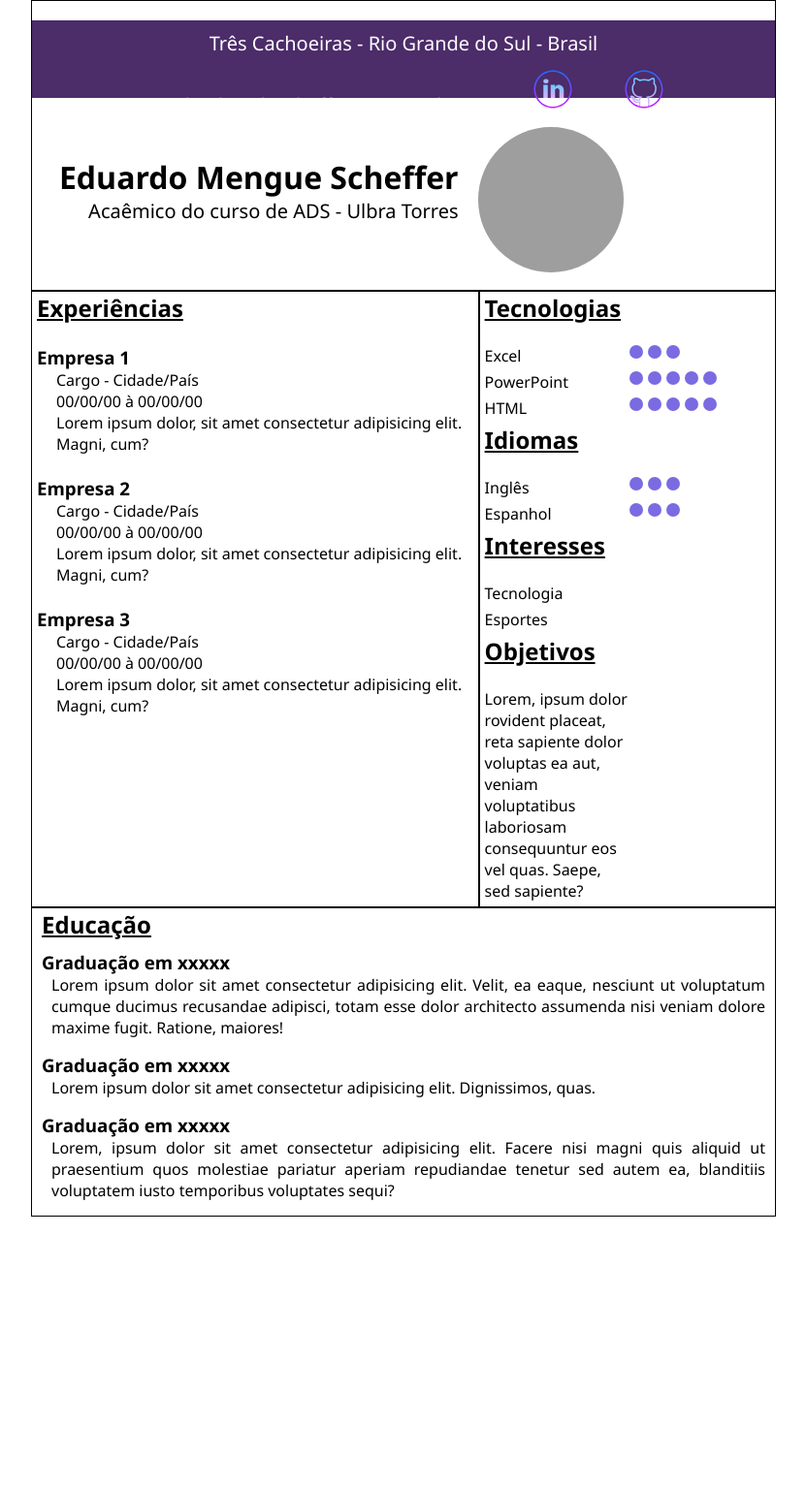
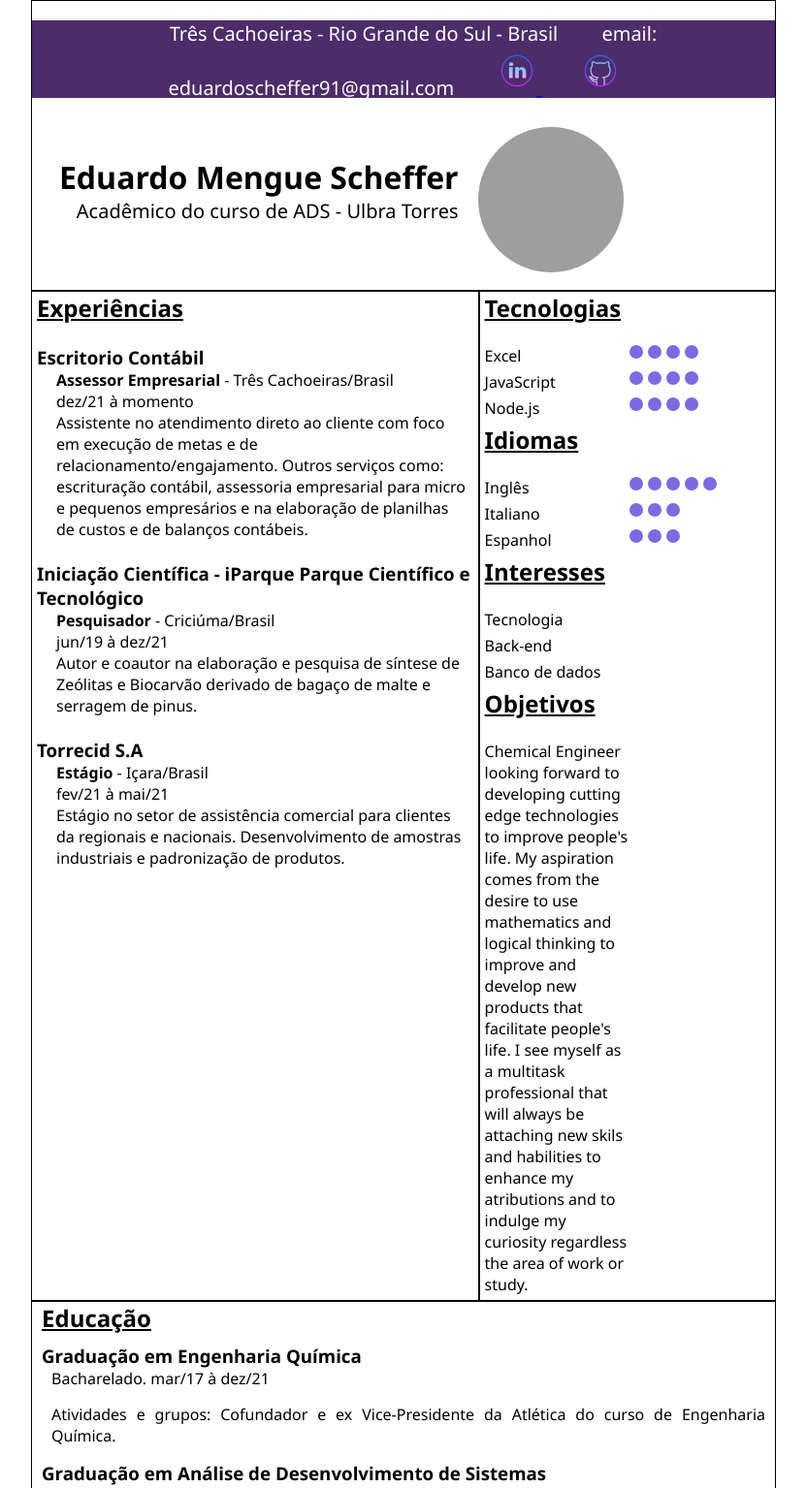
Before and after one commit to eduardoscheffer/ADS, a plain HTML site: page Introdução-ao-desenvolvimento-WEB/Curriculo/index.html in a window 1280 px wide. Shown: the top 1535 px of the page at 97% size, without its empty margins (224-1055 px from the left). Before the commit the page ends 1255 px from the top, so only its background shows below. Drawn offline with Linux system fonts and the light colour scheme; grey boxes are pictures that could not be loaded.

Commit message:
finalize curriculo idw tde 06

```diff
--- a/Introdução-ao-desenvolvimento-WEB/Curriculo/assets/css/styles.css
+++ b/Introdução-ao-desenvolvimento-WEB/Curriculo/assets/css/styles.css
@@ -23,12 +23,11 @@
     .topo span{ /*Estilizando o span dentro do cabeçalho*/
     margin: 0 20px;
     padding-top: 10px;
-    display: inline-block; /* alterando os display para alterar altura */
+    display: inline; /* alterando os display para alterar altura */
     }
     .topo img{ /*Estilizando o ícone da classe cabeçalho*/
-    height: 20px;
-
-    width: 20px;
+    height: 50px;
+    width: 40px;
     }
     .perfil{ /*Definindo uma altura e borda inferior para classe perfil.*/
     height: 200px;
--- a/Introdução-ao-desenvolvimento-WEB/Curriculo/index.html
+++ b/Introdução-ao-desenvolvimento-WEB/Curriculo/index.html
@@ -14,14 +14,14 @@
         <div class="topo"> <!--div pra estilizar o cabeçalho da pagina-->
             <span>Três Cachoeiras - Rio Grande do Sul - Brasil</span>  <!--tag span deixa os elementos em linha-->
             <span>email: eduardoscheffer91@gmail.com</span>
-            <span>
+            <span class="images">
                 <a target="_blank" href="https://www.linkedin.com/in/eduardo-scheffer-12b4aa241/">
-                    <img style="width: max-content; height: max-content;" src="./assets/img/linkedin-icon-48.svg">
+                    <img src="./assets/img/linkedin-icon-48.svg">
                 </a>
             </span>
-            <span>
+            <span class="images">
                 <a target="_blank" href="https://www.linkedin.com/in/eduardo-scheffer-12b4aa241/">
-                <img style="width: max-content; height: max-content;" src="./assets/img/github-logo-48.svg" alt="Github logo">
+                <img src="./assets/img/github-logo-48.svg" alt="Github logo">
                 </a>
             </span>
         </div> <!--fechamento da div topo-->
@@ -29,7 +29,7 @@
         <div class="perfil">
             <div class="dados">
                 <h1>Eduardo Mengue Scheffer</h1>
-                <p>Acaêmico do curso de ADS - Ulbra Torres</p>
+                <p>Acadêmico do curso de ADS - Ulbra Torres</p>
             </div>
 
             <div class="foto">
@@ -40,24 +40,23 @@
             <div class="experiencias">
                 <h2>Experiências</h2>
                 <br>
-                <h3>Empresa 1</h3>
-                <p>Cargo - Cidade/País</p>
-                <p>00/00/00 à 00/00/00</p>
-                <p>Lorem ipsum dolor, sit amet consectetur adipisicing
-                elit. Magni, cum?</p>
+                <h3>Escritorio Contábil</h3>
+                <p><strong>Assessor Empresarial</strong> - Três Cachoeiras/Brasil</p>
+                <p>dez/21 à momento</p>
+                <p>Assistente no atendimento direto ao cliente com foco em execução de metas e de relacionamento/engajamento. Outros serviços como: escrituração contábil, assessoria empresarial para micro e pequenos empresários e na elaboração de planilhas de custos e de balanços contábeis.</p>
                 <br>
-                <h3>Empresa 2</h3>
-                <p>Cargo - Cidade/País</p>
-                <p>00/00/00 à 00/00/00</p>
-                <p>Lorem ipsum dolor, sit amet consectetur adipisicing
+                <h3>
+                    Iniciação Científica - iParque Parque Científico e Tecnológico </h3>
+                <p><strong>Pesquisador</strong> - Criciúma/Brasil</p>
+                <p>jun/19 à dez/21</p>
+                <p>Autor e coautor na elaboração e pesquisa de síntese de Zeólitas e Biocarvão derivado de bagaço de malte e serragem de pinus.
 
-                elit. Magni, cum?</p>
+                </p>
                 <br>
-                <h3>Empresa 3</h3>
-                <p>Cargo - Cidade/País</p>
-                <p>00/00/00 à 00/00/00</p>
-                <p>Lorem ipsum dolor, sit amet consectetur adipisicing
-                elit. Magni, cum?</p>
+                <h3>Torrecid S.A</h3>
+                <p><strong>Estágio</strong> - Içara/Brasil</p>
+                <p>fev/21 à mai/21</p>
+                <p>Estágio no setor de assistência comercial para clientes da regionais e nacionais. Desenvolvimento de amostras industriais e padronização de produtos.</p>
                 <br>
             </div>
             <div class="tech">
@@ -67,18 +66,19 @@
                 <div class="circulo"></div>
                 <div class="circulo"></div>
                 <div class="circulo"></div>
-                <p>PowerPoint</p>
+                <div class="circulo"></div>
+
+                <p>JavaScript</p>
                 <div class="circulo"></div>
                 <div class="circulo"></div>
                 <div class="circulo"></div>
                 <div class="circulo"></div>
-                <div class="circulo"></div>
-                <p>HTML</p>
+                <p>Node.js</p>
                 <div class="circulo"></div>
                 <div class="circulo"></div>
                 <div class="circulo"></div>
                 <div class="circulo"></div>
-                <div class="circulo"></div>
+
 
                 <div class="limpar"></div> <!--div pra limpar flutuações do float-->
 
@@ -88,6 +88,13 @@
                 <div class="circulo"></div>
                 <div class="circulo"></div>
                 <div class="circulo"></div>
+                <div class="circulo"></div>
+                <div class="circulo"></div>
+                <p>Italiano</p>
+                <div class="circulo"></div>
+                <div class="circulo"></div>
+                <div class="circulo"></div>
+                <div class="limpar"></div>
                 <p>Espanhol</p>
                 <div class="circulo"></div>
                 <div class="circulo"></div>
@@ -96,32 +103,32 @@
                 <h2>Interesses</h2>
                 <br>
                 <p>Tecnologia</p>
-                <p>Esportes</p>
+                <p>Back-end</p>
+                <p>Banco de dados</p>
                 <div class="limpar"> </div>
                 <h2>Objetivos</h2>
                 <br>
-                <p>Lorem, ipsum dolor rovident placeat, reta sapiente
-                dolor voluptas ea aut, veniam voluptatibus laboriosam consequuntur eos
-                vel quas. Saepe, sed sapiente?</p>
+                <p>Chemical Engineer looking forward to developing cutting edge technologies to improve people's life.
+
+                    My aspiration comes from the desire to use mathematics and logical thinking to improve and develop new products that facilitate people's life.
+                    I see myself as a multitask professional that will always be attaching new skils and habilities to enhance my atributions and to indulge my curiosity regardless the area of work or study.</p>
 
                 <div class="limpar"></div>
 
             </div> <!--fechamento da div tech-->
             <div class="educacao">
                 <h2>Educação</h2>
-                <h3>Graduação em xxxxx</h3>
-                <p>Lorem ipsum dolor sit amet consectetur adipisicing
-                elit. Velit, ea eaque, nesciunt ut voluptatum cumque ducimus recusandae
-                adipisci, totam esse dolor architecto assumenda nisi veniam dolore maxime
-                fugit. Ratione, maiores!</p>
+                <h3>Graduação em Engenharia Química</h3>
+                <p>Bacharelado. mar/17 à dez/21</p>
+                <p>Atividades e grupos: Cofundador e ex Vice-Presidente da Atlética do curso de Engenharia Química.</p>
 
-                <h3>Graduação em xxxxx</h3>
-                <p>Lorem ipsum dolor sit amet consectetur adipisicing
+                <h3>Graduação em Análise de Desenvolvimento de Sistemas</h3>
+                <p>Curso superior em Tecnologia</p>
+                <p>fev/23 à momento</p>
 
-                elit. Dignissimos, quas.</p>
-
-                <h3>Graduação em xxxxx</h3>
-                <p>Lorem, ipsum dolor sit amet consectetur adipisicing elit. Facere nisi magni quis aliquid ut praesentium quos molestiae pariatur aperiam repudiandae tenetur sed autem ea, blanditiis voluptatem iusto temporibus voluptates sequi?</p>
+                <h3>Curso na plataforma freeCodeCamp</h3>
+                <p>JavaScript Algorithms and Data Structure</p>
+                <p>Certificado emitido em mar/23</p>
             </div>
         </div>
         <div class="limpar"></div>
```
